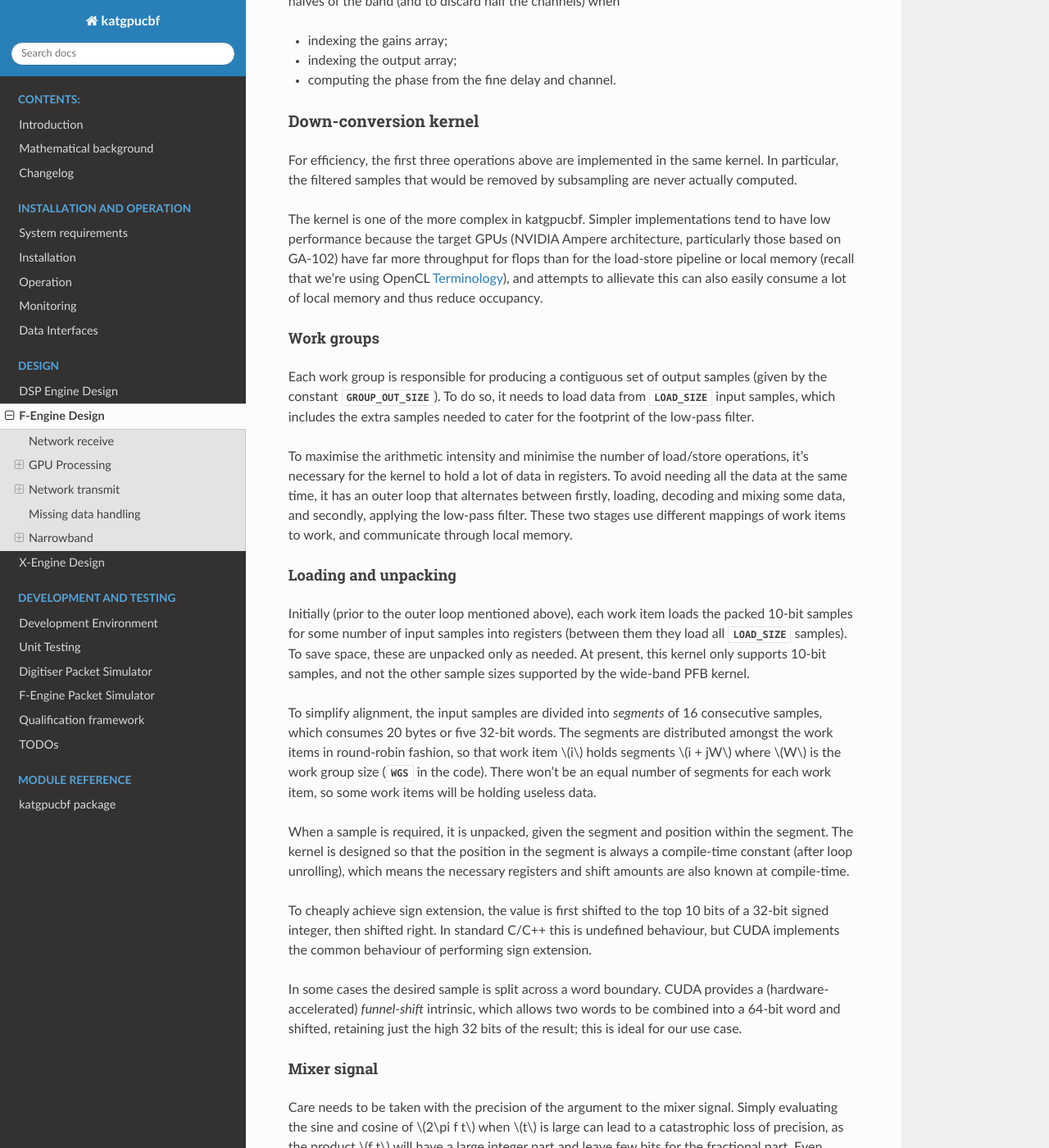
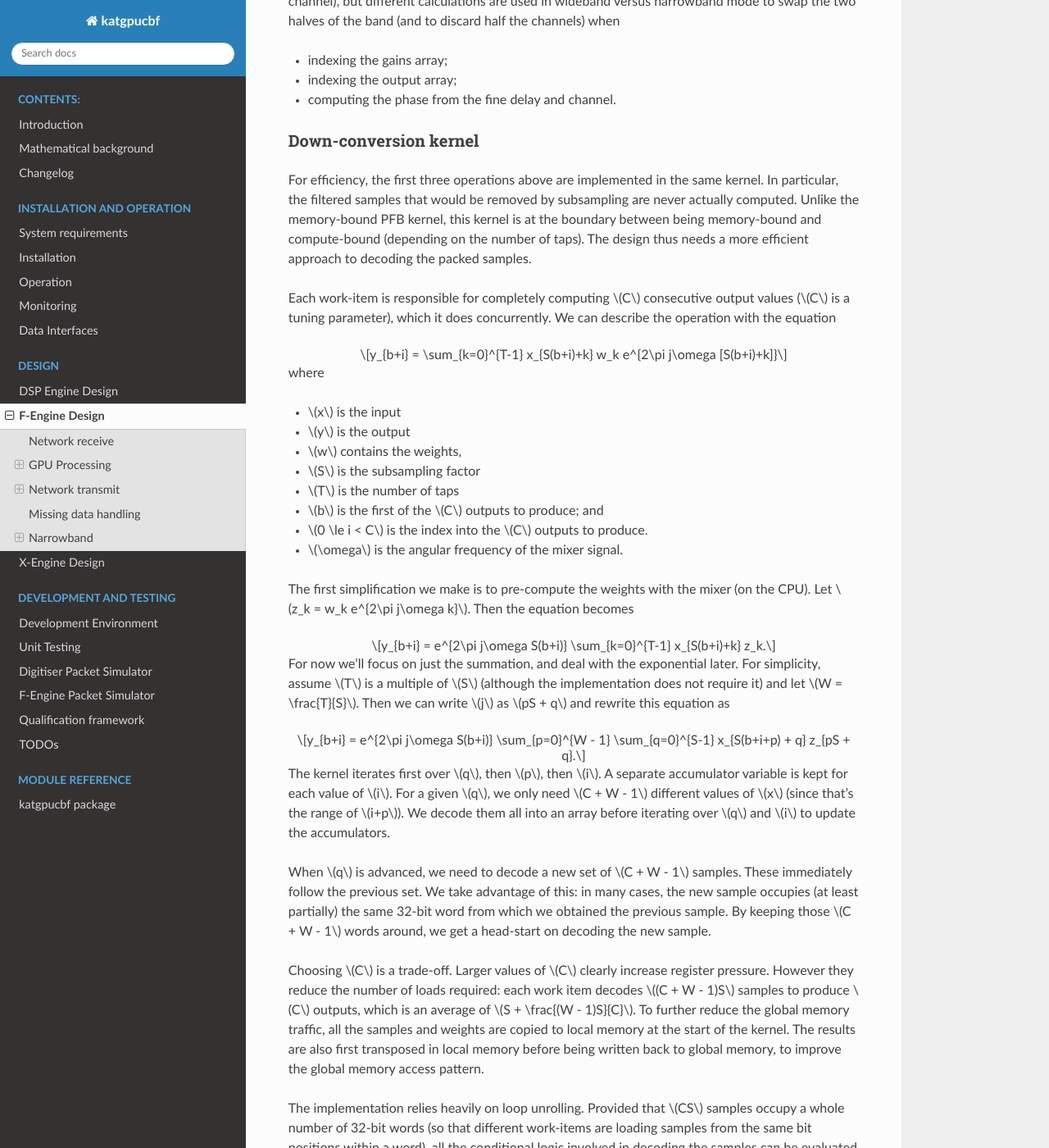
Before and after one commit to ska-sa/katgpucbf, a Sphinx documentation site: the page built from doc/fgpu.design.rst, in a window 1280 px wide and 1400 px high, scrolled down 12195 px. Shown: the whole window at 82% size. Built offline with Sphinx 7.4.7 and the Read the Docs theme 2.0.0, drawn with Linux system fonts in a browser that asks for light colours; a script that is not in the unit is left out; the version number could not be read and is left out; some of the changed text lies outside the part shown.

Commit message:
New DDC: update the design documentation

```diff
--- a/doc/fgpu.design.rst
+++ b/doc/fgpu.design.rst
@@ -59,7 +59,7 @@ always be contained in a single byte, and a simplified code path is used in
 these cases.
 
 The narrowband digital down conversion also decodes the packed samples, but
-this is discussed :ref:`separately <ddc-load>`.
+this is discussed :ref:`separately <ddc>`.
 
 Polyphase Filter Bank
 ^^^^^^^^^^^^^^^^^^^^^
@@ -538,7 +538,7 @@ bandwidth is channelised and output. Typically they have narrower channel
 widths. The overall approach is as follows:
 
 1. The signal is multiplied (:dfn:`mixed`) by a complex tone of the form
-   :math:`e^{2\pi jft}`, to effect a shift in the frequency of the
+   :math:`e^{2\pi j\omega t}`, to effect a shift in the frequency of the
    signal. The centre of the desired band is placed at the DC frequency.
 
 2. The signal is convolved with a low-pass filter. This suppresses most
@@ -597,147 +597,96 @@ channels) when
 - indexing the output array;
 - computing the phase from the fine delay and channel.
 
+.. _ddc:
+
 Down-conversion kernel
 ^^^^^^^^^^^^^^^^^^^^^^
 For efficiency, the first three operations above are implemented in the same
 kernel. In particular, the filtered samples that would be removed by
-subsampling are never actually computed.
+subsampling are never actually computed.  Unlike the memory-bound PFB kernel,
+this kernel is at the boundary between being memory-bound and compute-bound
+(depending on the number of taps). The design thus needs a more efficient
+approach to decoding the packed samples.
 
-The kernel is one of the more complex in katgpucbf. Simpler implementations
-tend to have low performance because the target GPUs (NVIDIA Ampere
-architecture, particularly those based on GA-102) have far more throughput for
-flops than for the load-store pipeline or local memory (recall that we're
-using OpenCL :ref:`gpu-terminology`), and attempts to allievate this can also
-easily consume a lot of local memory and thus reduce occupancy.
+Each work-item is responsible for completely computing :math:`C` consecutive
+output values (:math:`C` is a tuning parameter), which it does
+concurrently. We can describe the operation with the equation
 
-Work groups
-~~~~~~~~~~~
-Each work group is responsible for producing a contiguous set of output
-samples (given by the constant :c:macro:`GROUP_OUT_SIZE`). To do so, it needs
-to load data from :c:macro:`LOAD_SIZE` input samples, which includes the extra
-samples needed to cater for the footprint of the low-pass filter.
+.. math::
 
-To maximise the arithmetic intensity and minimise the number of load/store
-operations, it's necessary for the kernel to hold a lot of data in registers.
-To avoid needing all the data at the same time, it has an outer loop that
-alternates between firstly, loading, decoding and mixing some data, and
-secondly, applying the low-pass filter. These two stages use different
-mappings of work items to work, and communicate through local memory.
+   y_{b+i} = \sum_{k=0}^{T-1} x_{S(b+i)+k} w_k e^{2\pi j\omega [S(b+i)+k]}
 
-.. _ddc-load:
+where
 
-Loading and unpacking
-~~~~~~~~~~~~~~~~~~~~~
-Initially (prior to the outer loop mentioned above), each work item loads the
-packed 10-bit samples for some number of input samples into registers (between
-them they load all :c:macro:`LOAD_SIZE` samples). To save space, these are
-unpacked only as needed. At present, this kernel only supports 10-bit samples,
-and not the other sample sizes supported by the wide-band PFB kernel.
+- :math:`x` is the input
+- :math:`y` is the output
+- :math:`w` contains the weights,
+- :math:`S` is the subsampling factor
+- :math:`T` is the number of taps
+- :math:`b` is the first of the :math:`C` outputs to produce; and
+- :math:`0 \le i < C` is the index into the :math:`C` outputs to produce.
+- :math:`\omega` is the angular frequency of the mixer signal.
 
-To simplify alignment, the input samples are divided
-into :dfn:`segments` of 16 consecutive samples, which consumes 20 bytes or
-five 32-bit words. The segments are distributed amongst the work items in
-round-robin fashion, so that work item :math:`i` holds segments :math:`i + jW`
-where :math:`W` is the work group size (:c:macro:`WGS` in the code). There
-won't be an equal number of segments for each work item, so some work items
-will be holding useless data.
+The first simplification we make is to pre-compute the weights with the mixer
+(on the CPU). Let :math:`z_k = w_k e^{2\pi j\omega k}`. Then the equation
+becomes
 
-When a sample is required, it is unpacked, given the segment and position
-within the segment. The kernel is designed so that the position in the segment
-is always a compile-time constant (after loop unrolling), which means the
-necessary registers and shift amounts are also known at compile-time.
+.. math::
 
-To cheaply achieve sign extension, the value is first shifted to the top 10
-bits of a 32-bit signed integer, then shifted right. In standard C/C++ this
-is undefined behaviour, but CUDA implements the common behaviour of performing
-sign extension.
+   y_{b+i} = e^{2\pi j\omega S(b+i)} \sum_{k=0}^{T-1} x_{S(b+i)+k} z_k.
 
-In some cases the desired sample is split across a word boundary. CUDA
-provides a (hardware-accelerated) :dfn:`funnel-shift` intrinsic, which allows two
-words to be combined into a 64-bit word and shifted, retaining just the high
-32 bits of the result; this is ideal for our use case.
+For now we'll focus on just the summation, and deal with the exponential later.
+For simplicity, assume :math:`T` is a multiple of :math:`S` (although the
+implementation does not require it) and let :math:`W = \frac{T}{S}`. Then we
+can write :math:`j` as :math:`pS + q` and rewrite this equation as
+
+.. math::
+
+   y_{b+i} = e^{2\pi j\omega S(b+i)} \sum_{p=0}^{W - 1} \sum_{q=0}^{S-1} x_{S(b+i+p) + q} z_{pS + q}.
+
+The kernel iterates first over :math:`q`, then :math:`p`, then :math:`i`. A
+separate accumulator variable is kept for each value of :math:`i`.
+For a given :math:`q`, we only need :math:`C + W - 1` different values
+of :math:`x` (since that's the range of :math:`i+p`). We decode them all into
+an array before iterating over :math:`q` and :math:`i` to update the
+accumulators.
+
+When :math:`q` is advanced, we need to decode a new set of :math:`C + W - 1`
+samples. These immediately follow the previous set. We take advantage of this:
+in many cases, the new sample occupies (at least partially) the same 32-bit
+word from which we obtained the previous sample. By keeping those
+:math:`C + W - 1` words around, we get a head-start on decoding the new
+sample.
+
+Choosing :math:`C` is a trade-off. Larger values of :math:`C` clearly increase
+register pressure. However they reduce the number of loads required: each work
+item decodes :math:`(C + W - 1)S` samples to produce :math:`C` outputs, which
+is an average of :math:`S + \frac{(W - 1)S}{C}`.
+To further reduce the global memory traffic, all the samples and weights are
+copied to local memory at the start of the kernel. The results are also first
+transposed in local memory before being written back to global memory, to
+improve the global memory access pattern.
+
+The implementation relies heavily on loop unrolling. Provided that :math:`CS`
+samples occupy a whole number of 32-bit words (so that different work-items are
+loading samples from the same bit positions within a word), all the conditional
+logic involved in decoding the samples can be evaluated at compile-time.
 
 Mixer signal
 ~~~~~~~~~~~~
 Care needs to be taken with the precision of the argument to the mixer signal.
-Simply evaluating the sine and cosine of :math:`2\pi f t` when
+Simply evaluating the sine and cosine of :math:`2\pi \omega t` when
 :math:`t` is large can lead to a catastrophic loss of precision, as the
-product :math:`f t` will have a large integer part and leave few bits for
-the fractional part. Even passing :math:`f` in single precision can lead
+product :math:`\omega t` will have a large integer part and leave few bits for
+the fractional part. Even passing :math:`\omega` in single precision can lead
 to large errors.
 
-To overcome this, a hybrid approach is used. Let the first sample handled by a
-work item be :math:`t_0`, and the kth sample of the ith segment be :math:`t_0
-+ t_{i,k}`. Note that :math:`t_{i,k}` is the same for all work items.
-We can write the mixer value as
-:math:`e^{2\pi j f t_0}e^{2\pi j f t_{i,k}}`. The second factor can be
-pre-computed for all :math:`i` and :math:`k` and stored in a small lookup
-table. The former still needs expensive handling, but needs to be performed
-far fewer times. We compute :math:`f t_0` in double precision, subtract
-the nearest integer (to increase the number of fractional mantissa bits
-available) and then proceed in single precision.
-
-FIR filter
-~~~~~~~~~~
-For the FIR filter, a different mapping of work items to samples is used.
-The work items are partitioned into :dfn:`subgroups` each containing
-:c:macro:`SG_SIZE` work items. Each subgroup collaborates to produce
-:c:macro:`COARSEN` consecutive output samples.
-
-The position of each work item within its subgroup is stored in
-:c:var:`sg_rank`. Each work item is responsible only for samples whose index
-modulo :c:macro:`SG_SIZE` equals :c:var:`sg_rank`. It's not entirely clear why
-having this division of labour improves performance, although it does reduce
-the ratio of (input and output) samples to threads and hence allows for
-greater occupancy.
-
-Samples are loaded in an order that processes all input samples with the
-same index modulo :c:macro:`SUBSAMPLING` together, keeping a sliding window of
-:c:macro:`COARSEN` such samples. This allows each subgroup to load each input
-sample from local memory just once, even though each contributes to multiple
-output samples. Note that other subgroups will still retrieve some of the
-same samples (from local memory), but the coarsening mitigates the cost of
-this.
-
-At the end of the kernel, the work items in a subgroup need to sum their
-individual results. This is done using a facility of :mod:`katsdpsigproc`,
-which in practice utilises warp shuffle instructions. While reasonably
-efficient for small values of :c:var:`SG_SIZE`, this rapidly becomes costly as
-it increases: the overhead relative to the per-work item accumulation scales
-as :math:`O(n\log n)`.
-
-Tiles
-~~~~~
-Each segment is further subdivided into :dfn:`tiles`. For each tile,
-:c:macro:`SG_SIZE` decoded and mixed samples are kept in local memory at a
-time; this limitation helps reduce local memory usage. These are written in
-the first phase (decoding and mixing), and read in the second phase (FIR
-filter), and then the next set of :c:macro:`SG_SIZE` samples are written for
-every tile, etc.
-
-The tile size should generally be as large as possible (so that the fraction
-of data held in memory is as small as possible), and in the simplest
-case, tiles correspond exactly to segments. However, the tile
-size must divide into the subsampling factor, so when the subsampling factor is
-smaller than (or not a multiple of) the segment size, tiles must be smaller
-than segments.
-
-Uncoalesced access
-~~~~~~~~~~~~~~~~~~
-Both the global reads and writes use uncoalesced accesses, meaning that
-adjacent work items do not read from/write to adjacent addresses. This can
-harm performance, and usually it is beneficial to stage copies through local
-memory using coalesced accesses. However, attempts to do so have only reduced
-performance. It's not clear why, but it may be that there is sufficient
-instruction-level parallelism to hide the latency, and the extra work on the
-load-store pipeline when using local memory just slows things down.
-
-Performance tuning
-~~~~~~~~~~~~~~~~~~
-The work group size, subgroup size and coarsening factor can all affect
-performance significantly, and not always in obvious ways. It will likely be
-necessary to implement autotuning to get optimal results across a range of
-problem parameters and hardware devices, but this has not yet been done.
+To overcome this, a hybrid approach is used. The factor :math:`e^{2\pi j\omega S(b+i)}`
+is further decomposed as :math:`e^{2\pi j\omega (Sb)} e^{2\pi j\omega (Si)}`. We
+compute :math:`Sb` in double precision and subtract out the integer part before
+dropping to single precision to compute the complex exponential. This only
+needs to be done once per work-item. The second factor is stored in a
+single-precision lookup table, indexed by :math:`i`.
 
 Filter design
 ^^^^^^^^^^^^^
```
